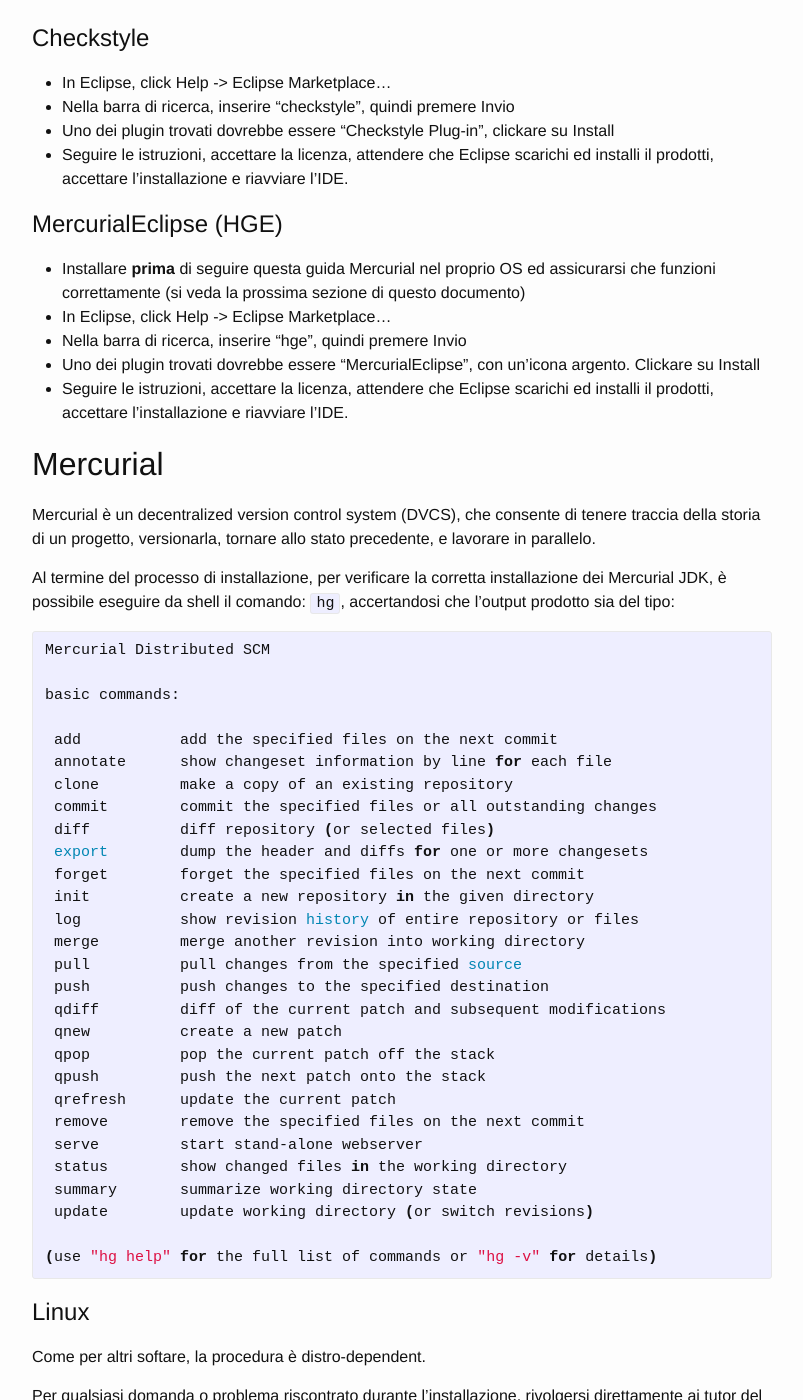
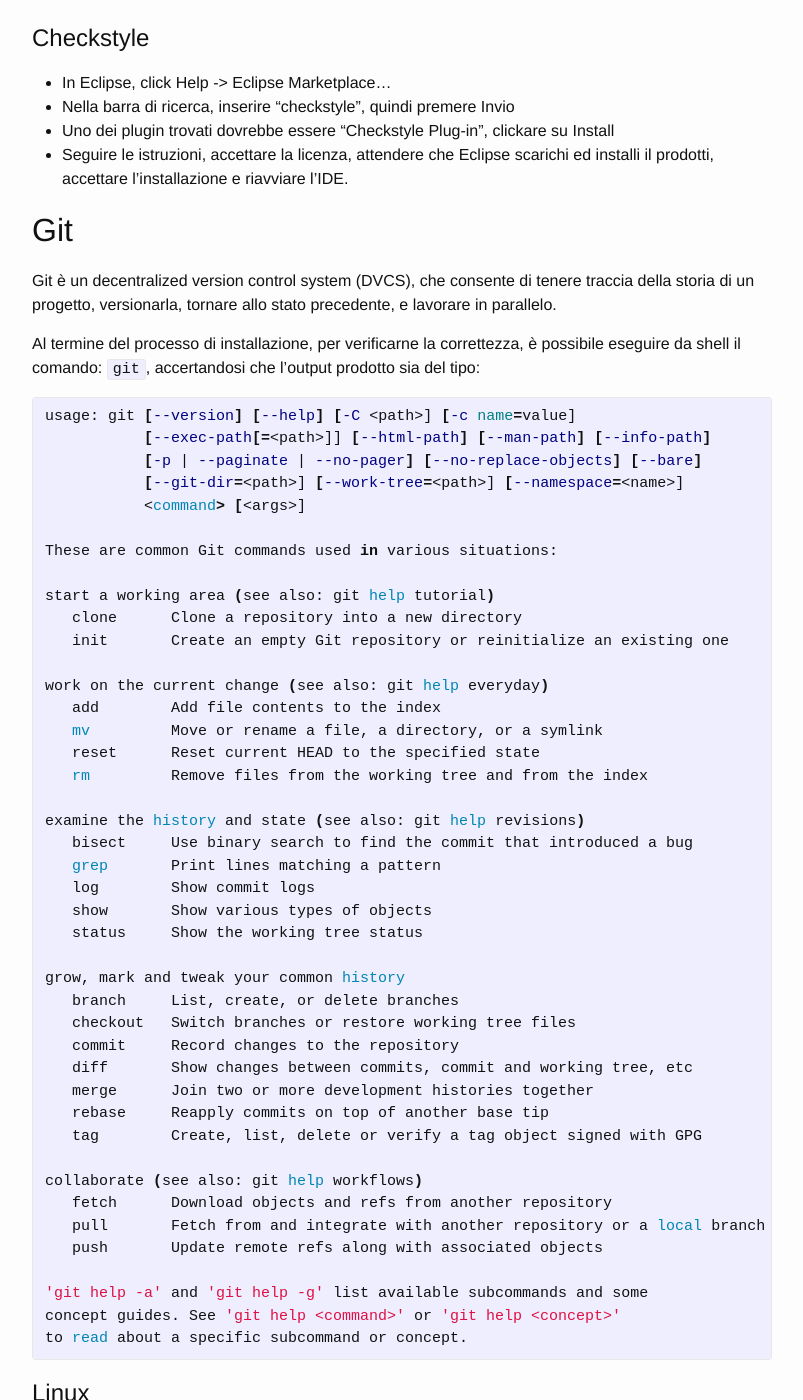
Before and after one commit to unibo-oop/software-installation, a Jekyll site: the page built from index.md, in a window 1280 px wide and 1400 px high, scrolled down 10039 px. Shown: the whole window, without its empty margins (238-1041 px from the left). Built offline with Jekyll 4.4.1, drawn with Linux system fonts in a browser that asks for light colours; some of the changed text lies outside the part shown.

Commit message:
Refactor, remove hg, add Linux instructions

```diff
--- a/index.md
+++ b/index.md
@@ -282,125 +282,87 @@ Eclipse utilizza un'architettura a plug-in. Lungo il corso ne utilizzeremo alcun
 * Uno dei plugin trovati dovrebbe essere "Checkstyle Plug-in", clickare su Install
 * Seguire le istruzioni, accettare la licenza, attendere che Eclipse scarichi ed installi il prodotti, accettare l'installazione e riavviare l'IDE.
 
-## MercurialEclipse (HGE)
-* Installare **prima** di seguire questa guida Mercurial nel proprio OS ed assicurarsi che funzioni correttamente (si veda la prossima sezione di questo documento)
-* In Eclipse, click Help -> Eclipse Marketplace...
-* Nella barra di ricerca, inserire "hge", quindi premere Invio
-* Uno dei plugin trovati dovrebbe essere "MercurialEclipse", con un'icona argento. Clickare su Install
-* Seguire le istruzioni, accettare la licenza, attendere che Eclipse scarichi ed installi il prodotti, accettare l'installazione e riavviare l'IDE.
 
-# Mercurial
+# Git
 
-Mercurial è un decentralized version control system (DVCS), che consente di tenere traccia della storia di un progetto, versionarla, tornare allo stato precedente, e lavorare in parallelo.
+Git è un decentralized version control system (DVCS), che consente di tenere traccia della storia di un progetto, versionarla, tornare allo stato precedente, e lavorare in parallelo.
 
-Al termine del processo di installazione, per verificare la corretta installazione dei Mercurial JDK, è possibile eseguire da shell il comando: ``hg``, accertandosi che l’output prodotto sia del tipo:
+Al termine del processo di installazione, per verificarne la correttezza, è possibile eseguire da shell il comando: ``git``, accertandosi che l’output prodotto sia del tipo:
+
 {% highlight bash %}
-Mercurial Distributed SCM
+usage: git [--version] [--help] [-C <path>] [-c name=value]
+           [--exec-path[=<path>]] [--html-path] [--man-path] [--info-path]
+           [-p | --paginate | --no-pager] [--no-replace-objects] [--bare]
+           [--git-dir=<path>] [--work-tree=<path>] [--namespace=<name>]
+           <command> [<args>]
 
-basic commands:
+These are common Git commands used in various situations:
 
- add           add the specified files on the next commit
- annotate      show changeset information by line for each file
- clone         make a copy of an existing repository
- commit        commit the specified files or all outstanding changes
- diff          diff repository (or selected files)
- export        dump the header and diffs for one or more changesets
- forget        forget the specified files on the next commit
- init          create a new repository in the given directory
- log           show revision history of entire repository or files
- merge         merge another revision into working directory
- pull          pull changes from the specified source
- push          push changes to the specified destination
- qdiff         diff of the current patch and subsequent modifications
- qnew          create a new patch
- qpop          pop the current patch off the stack
- qpush         push the next patch onto the stack
- qrefresh      update the current patch
- remove        remove the specified files on the next commit
- serve         start stand-alone webserver
- status        show changed files in the working directory
- summary       summarize working directory state
- update        update working directory (or switch revisions)
+start a working area (see also: git help tutorial)
+   clone      Clone a repository into a new directory
+   init       Create an empty Git repository or reinitialize an existing one
 
-(use "hg help" for the full list of commands or "hg -v" for details)
+work on the current change (see also: git help everyday)
+   add        Add file contents to the index
+   mv         Move or rename a file, a directory, or a symlink
+   reset      Reset current HEAD to the specified state
+   rm         Remove files from the working tree and from the index
+
+examine the history and state (see also: git help revisions)
+   bisect     Use binary search to find the commit that introduced a bug
+   grep       Print lines matching a pattern
+   log        Show commit logs
+   show       Show various types of objects
+   status     Show the working tree status
+
+grow, mark and tweak your common history
+   branch     List, create, or delete branches
+   checkout   Switch branches or restore working tree files
+   commit     Record changes to the repository
+   diff       Show changes between commits, commit and working tree, etc
+   merge      Join two or more development histories together
+   rebase     Reapply commits on top of another base tip
+   tag        Create, list, delete or verify a tag object signed with GPG
+
+collaborate (see also: git help workflows)
+   fetch      Download objects and refs from another repository
+   pull       Fetch from and integrate with another repository or a local branch
+   push       Update remote refs along with associated objects
+
+'git help -a' and 'git help -g' list available subcommands and some
+concept guides. See 'git help <command>' or 'git help <concept>'
+to read about a specific subcommand or concept.
 {% endhighlight %}
+
 
 
 ## Linux
 
-Come per altri softare, la procedura è distro-dependent.
+Git è preinstallato in molte distribuzioni.
+Si raccomanda quindi di testare se sia già presente eseguendo `git` su terminale prima di partire con l'eventuale installazione.
+Se già presente, ovviamente, non occorre intraprendere alcuna azione.
 
-Per qualsiasi domanda o problema riscontrato durante l’installazione, rivolgersi direttamente ai tutor del corso.
-
-### Debian, Ubuntu e derivate (Linux Mint, elementaryOS...)
-Mercurial è disponibile sui repository ufficiali.
-{% highlight bash %}
-sudo apt-get update
-sudo apt-get install mercurial
-{% endhighlight %}
-
-### Arch e derivate (Antergos, Manjaro, Bridge…)
-Mercurial è disponibile nel repository ``extra``
-{% highlight bash %}
-sudo pacman -S mercurial
-{% endhighlight %}
-
-### Gentoo e derivate eccetto Sabayon (Calculate, Scientific…)
-{% highlight bash %}
-su -
-emerge --sync
-emerge mercurial
-exit
-{% endhighlight %}
-
-### Sabayon
-{% highlight bash %}
-su -
-equo u
-equo i mercurial
-exit
-{% endhighlight %}
-
-### Distro con package manager RPM (Red Hat, Fedora, SUSE, Oracle, SLES)
-{% highlight bash %}
-sudo yum install mercurial
-{% endhighlight %}
-
-## Mac OS X
-Visitare il [sito web di Selenic][Mercurial download page], scaricare a mano il pacchetto installabile per Mac, eseguirlo e seguire le istruzioni.
+Se non fosse installato, è di norma installabile dal package manager.
+Le istruzioni per tutte le distribuzioni più comuni [sono disponibili qui](https://git-scm.com/download/linux).
 
 ## Windows
-Visitare il [sito web di Selenic][Mercurial download page], scaricare a mano il pacchetto compatibile col proprio sistema operativo e seguire le istruzioni per l'installazione.
-Una volta installato, bisognerà modificare il path per far sì che Windows sia in grado di trovare ``hg.exe`` fra gli eseguibili.
-Si proceda come segue:
-
-1. Identificare la cartella dove si trova il file ``hg.exe``. Normalmente, viene installato in ``C:\Windows\Programmi\Mercurial``. Ci si annoti il percorso, che d'ora in poi chiameremo ``<PATH_MERCURIAL>``.
-
-2. Utilizzando la medesima procedura illustrata per l'installazione del JDK, si modifichi la variabile di sistema ``PATH`` **aggiungendo** alla stringa già esistente ``;<PATH_MERCURIAL>`` dove a ``<PATH_MERCURIAL>`` va sostituito il percorso che avete identificato al punto precedente.
-
-3. Si chiudano eventuali prompt dei comandi aperti, si apra un nuovo prompt dei comandi, e si testi il corretto funzionamento del comando ``hg``.
-
-# Git
-
-## GIT per Windows
-1. Scaricare “GIT for Windows” (nella versione specifica per la propria architettura x86 o x64) dalla [pagina di download ufficiale (qui)][GIT-Windows Download].
+1. Scaricare “GIT for Windows” (nella versione specifica per la propria architettura x86 o x64) dalla [pagina di download ufficiale][GIT-Windows Download].
 2. Eseguire il programma di installazione
     * Accettare la licenza > Next > Next
     * (IMPORTANTE) Selezione "Use Git from the Windows Command Prompt" > Next
     * Accettare le successive opzioni proposte dall'installer > Install > Finish
-3. Verificare la corretta installazione
-    * Aprire il prompt dei comandi (cmd.exe)
-    * Se il tool è stato installato correttamente, digitando il comando ``git`` apparirà il classico help
+3. Verificare la correttezza dell'installazione
+    * Aprire il prompt dei comandi (`cmd.exe`)
+    * Se il tool è stato installato correttamente, digitando il comando `git` apparirà il classico help
 
-## GIT per Mac OS X
+## Mac OS X
 1. Scaricare l'installer di Git per OS X dalla [pagina di download ufficiale][GIT-OSX Download]
 2. Eseguire il programma per l'installazione
     * Eventualmente, eseguire l'installer anche se non sviluppato da una fonte identificata da Apple Store (vedi System preferences > Security > General)
     * Continue > Install
 3. Verificare la correttezza dell'installazione
     * Aprire una shell
-    * Eseguire il comando ``git``: se l'installazione è andata a buon fine, apparirà il menu di help per il comando
-
+    * Eseguire il comando `git`: se l'installazione è andata a buon fine, apparirà il menu di help per il comando
 
 [JDK download page]: http://www.oracle.com/technetwork/java/javase/downloads/jdk8-downloads-2133151.html
 [Mercurial download page]: https://www.mercurial-scm.org/downloads
```
